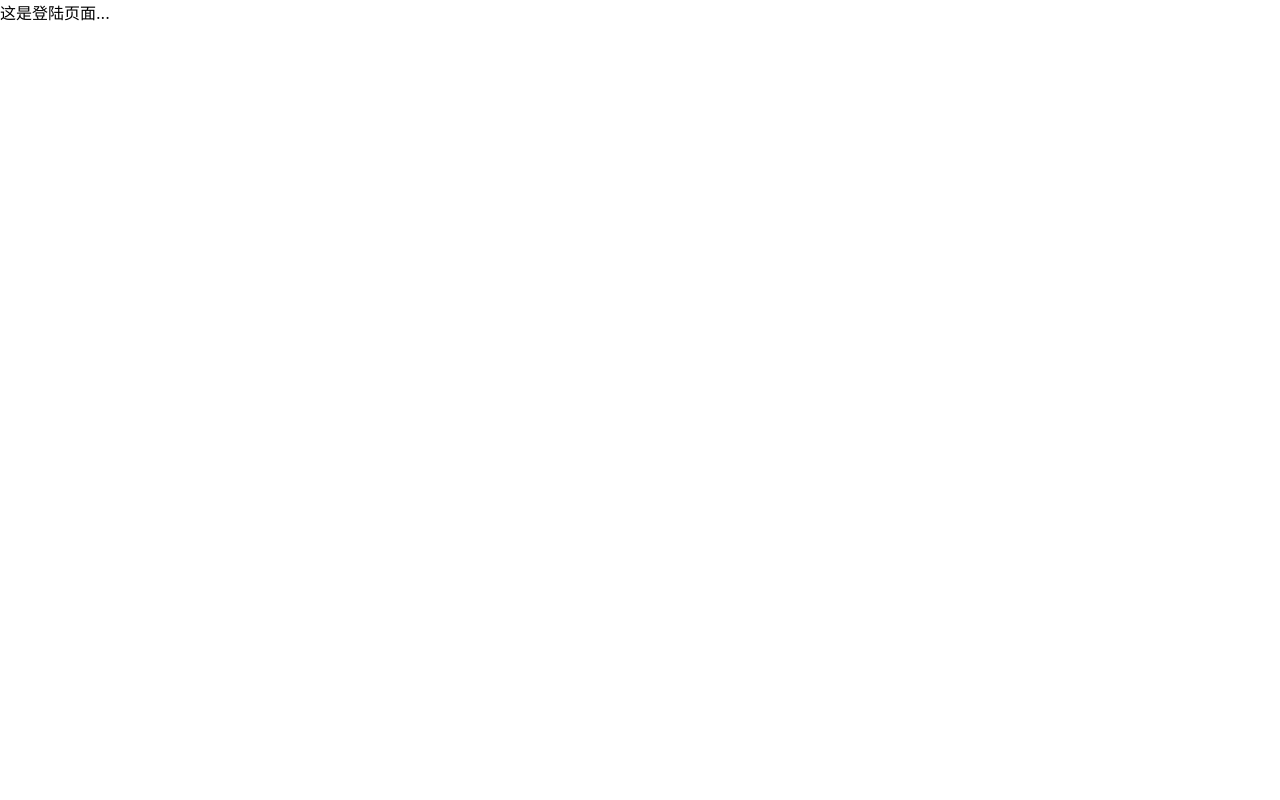
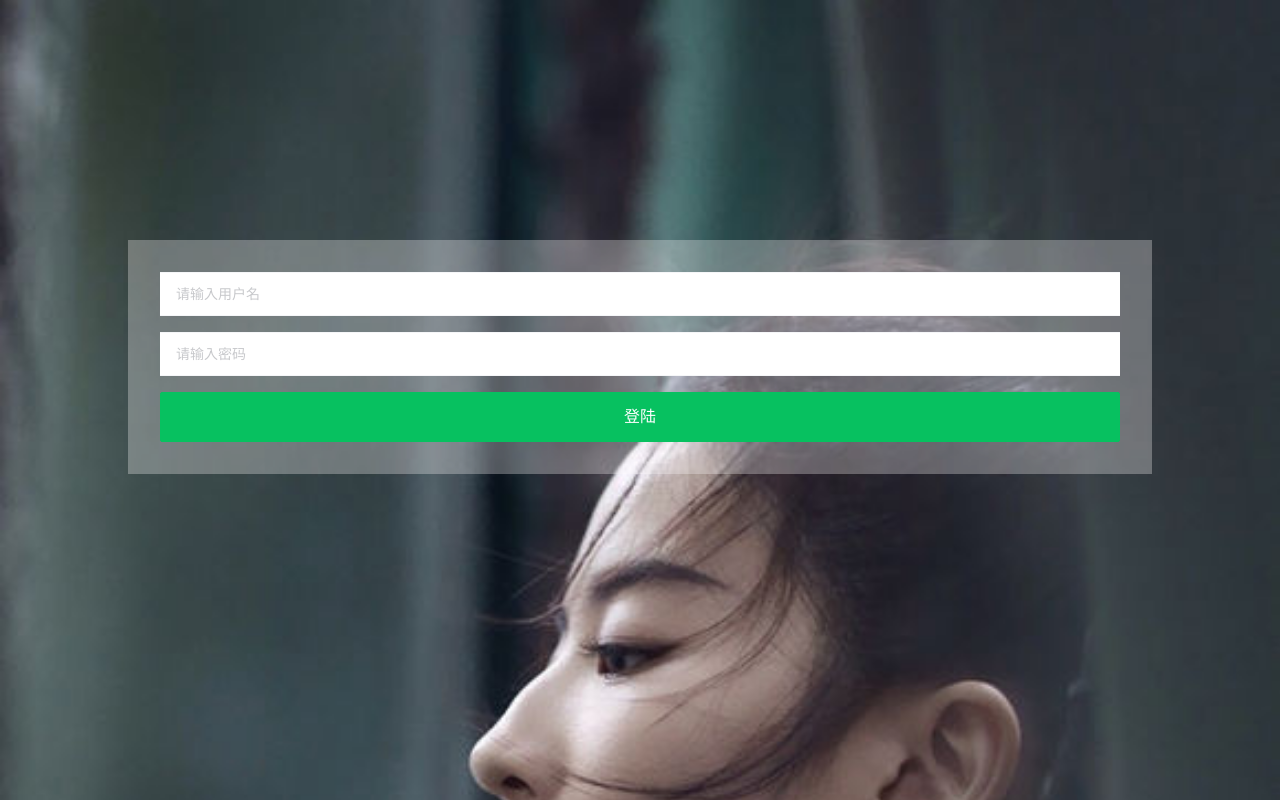
Before and after one commit to lanfengqiuqian/vue_vuex_vuerouter_app, a Vue app: page /login in a window 1280 px wide. Built offline with nearby package versions, Linux system fonts and the light colour scheme.

Commit message:
[lanqiang]做了登陆页面部分

```diff
--- a/src/App.vue
+++ b/src/App.vue
@@ -3,3 +3,5 @@
     <router-view></router-view>
   </div>
 </template>
+<style scoped>
+</style>
--- a/src/pages/Login.vue
+++ b/src/pages/Login.vue
@@ -1,6 +1,22 @@
 <template>
     <div class="login">
-        这是登陆页面...
+        <div class="box">
+            <form class="content">
+                <van-row class="username">
+                    <van-cell-group>
+                    <van-field v-model="information.username" placeholder="请输入用户名" />
+                    </van-cell-group>
+                </van-row>
+                <van-row class="password">
+                    <van-cell-group>
+                    <van-field v-model="information.password" type="password" placeholder="请输入密码"/>
+                    </van-cell-group>
+                </van-row>
+                <van-row>
+                    <van-button type="primary" size="large" @click.prevent="submitHandler">登陆</van-button>
+                </van-row>
+            </form>
+        </div>
     </div>
 </template>
 <script>
@@ -12,14 +28,38 @@ export default {
         }
     },
     computed:{
-        ...mapState("login",[]),
+        ...mapState("login",["information"]),
         ...mapGetters("login",[]),
     },
     methods:{
         ...mapMutations("login",[]),
-        ...mapActions("login",[]),
+        ...mapActions("login",["loginHandler"]),
+        //提交表单事件
+        submitHandler(){
+            this.loginHandler(this.information);
+        }
     },
     created(){
     }
 }
 </script>
+<style>
+.box{
+    position: absolute;
+    top:0;left:0;bottom:0;right:0;
+    background-image: url('../assets/login.jpg');
+    background-size: cover;
+}
+.content{
+    position:absolute;
+    top:30%;
+    left:10%;
+    right: 10%;
+    /* bottom:30%; */
+    background:rgba(252, 247, 247, 0.3);
+    padding:2rem;
+}
+.username,.password{
+    margin-bottom: 1rem;
+}
+</style>
--- a/src/store/login.js
+++ b/src/store/login.js
@@ -1,9 +1,39 @@
 import {get,post,post_array} from '../http/axios'
+import axios from 'axios'
+import Vue from 'vue'
+import { Notify, Info } from 'vant';
+
+Vue.use(Notify);
 
 export default {
     namespaced:true,
-    state:{},
+    state:{
+        information:{
+            username:"",
+            password:"",
+            token:"",
+        }
+    },
     getters:{},
-    mutations:{},
-    actions:{}
+    mutations:{
+        refreshInfo(state,info){
+            console.log(info)
+            state.information.username = info.username;
+            state.information.password = info.password;
+            state.information.token = info.token;
+            console.log(state.information)
+        },
+    },
+    actions:{
+        //登陆事件
+        async loginHandler(context,info){
+            let response = await axios.post("/user/login",info);
+            if(response.status === 200){
+                Notify({ type: 'success', message: response.statusText});
+                context.commit("refreshInfo",response.data);
+            }else{
+                Notify({ type: 'danger', message:response.statusText });
+            }
+        }
+    }
 }
```
Also changed, not shown: src/assets/login.jpg (added).
